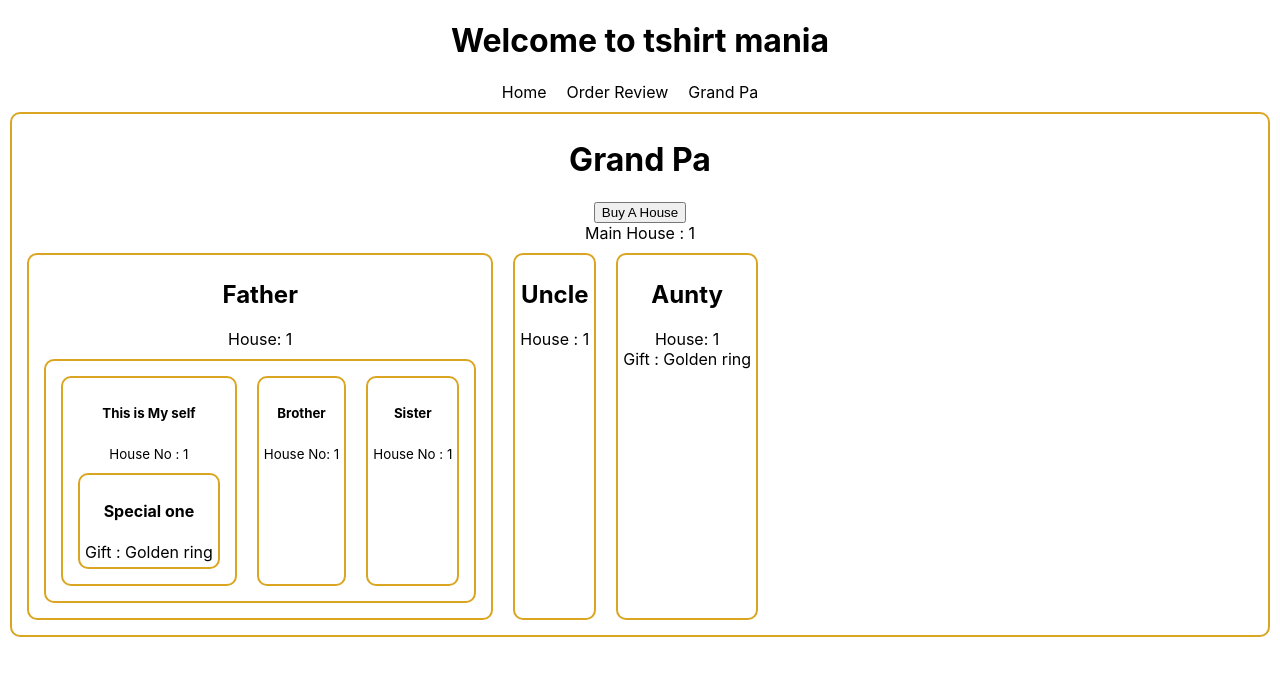
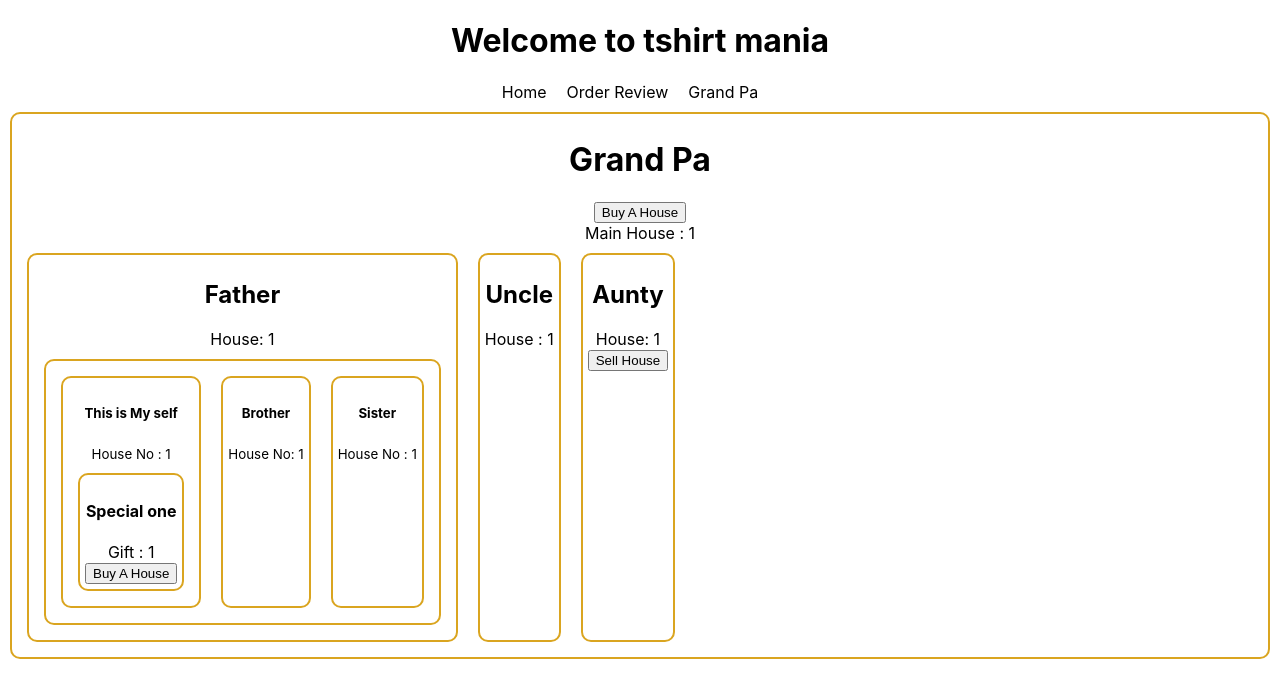
Before and after one commit to provashish95/t-shirt-mania, a React (Create React App) app: page /grandpa in a window 1280 px wide. Shown: the top 698 px of the page. Built offline with nearby package versions, Linux system fonts and the light colour scheme.

Commit message:
uses context api with multiple value

```diff
--- a/src/components/Aunty/Aunty.js
+++ b/src/components/Aunty/Aunty.js
@@ -1,13 +1,13 @@
 import React, { useContext } from 'react';
 import { RingContext } from '../GrandPa/GrandPa';
 
-const Aunty = ({ house }) => {
-    const ring = useContext(RingContext);
+const Aunty = () => {
+    const [house, setHouse] = useContext(RingContext);
     return (
         <div>
             <h1> Aunty </h1>
             <p>House: {house}</p>
-            <p>Gift : {ring}</p>
+            <button onClick={() => setHouse(house > 0 ? house - 1 : house)}>Sell House</button>
         </div>
     );
 };
--- a/src/components/GrandPa/GrandPa.js
+++ b/src/components/GrandPa/GrandPa.js
@@ -3,9 +3,19 @@ import Aunty from '../Aunty/Aunty';
 import Father from '../Father/Father';
 import Uncle from '../Uncle/Uncle';
 import './GrandPa.css';
+/*
+  Context API
+ 1.Call React.createContext() with default value
+ 2.Set a variable of the context with uppercase
+ 3.Make sure you export the context for using others places
+ 4.Wrap your child content using RingContext.Provider
+ 5.Provide a value
+ 6.to consume the context from child component using useContext() hook
+ 7.pass the contextName in the useContext() method
 
+*/
 
-export const RingContext = React.createContext();
+export const RingContext = React.createContext('ring');
 
 const GrandPa = () => {
     const [house, setHouse] = useState(1);
@@ -18,7 +28,7 @@ const GrandPa = () => {
     }
 
     return (
-        <RingContext.Provider value={ornament}>
+        <RingContext.Provider value={[house, setHouse]}>
             <div className='grandpa' >
                 <h1>Grand Pa</h1>
                 <button onClick={handleBuyAHouse}>Buy A House</button>
--- a/src/components/Special/Special.js
+++ b/src/components/Special/Special.js
@@ -1,12 +1,14 @@
 import React, { useContext } from 'react';
 import { RingContext } from '../GrandPa/GrandPa';
 
-const Special = ({ ornament }) => {
-    const ring = useContext(RingContext);
+const Special = () => {
+    const [house, setHouse] = useContext(RingContext);
+
     return (
         <div>
             <h4>Special one</h4>
-            <p>Gift : {ring}</p>
+            <p>Gift : {house}</p>
+            <button onClick={() => setHouse(house + 1)}>Buy A House</button>
         </div>
     );
 };
```
